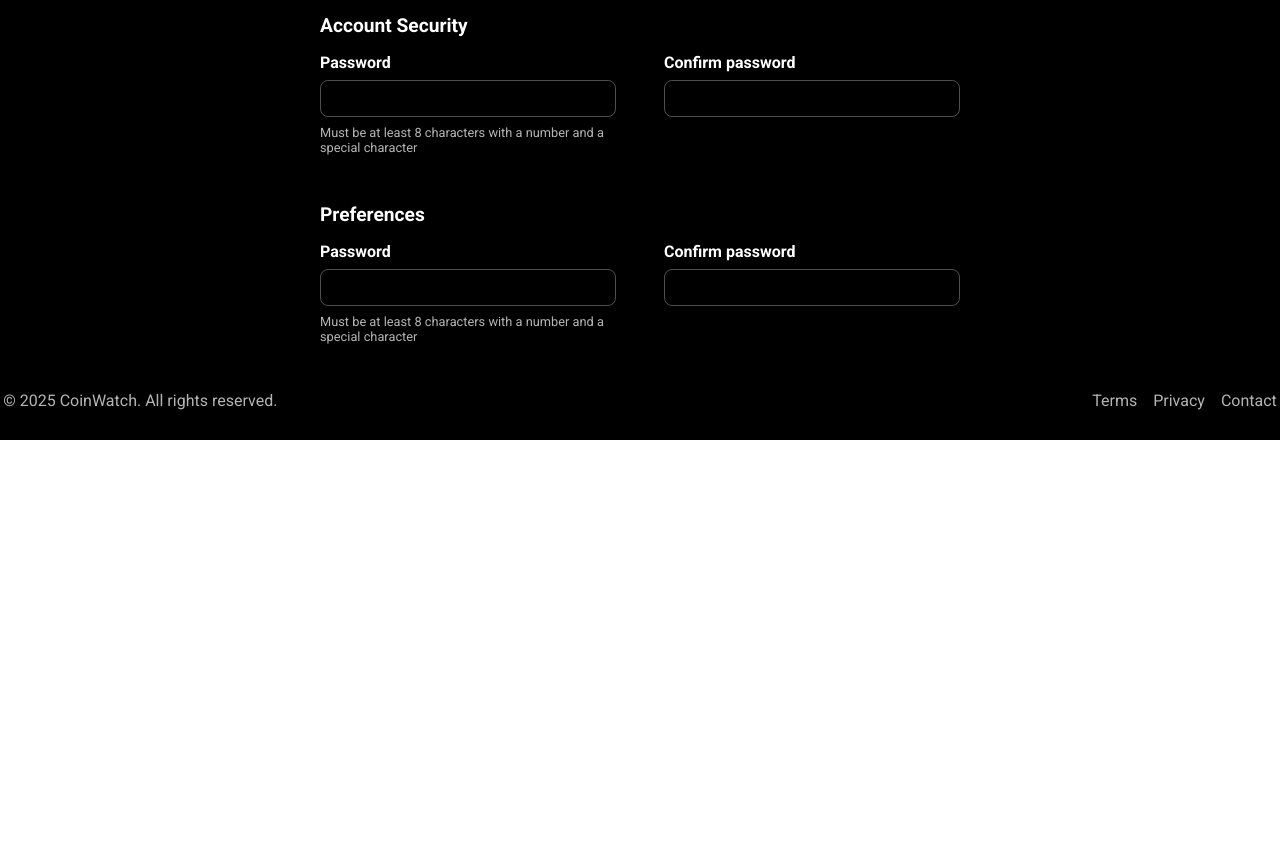
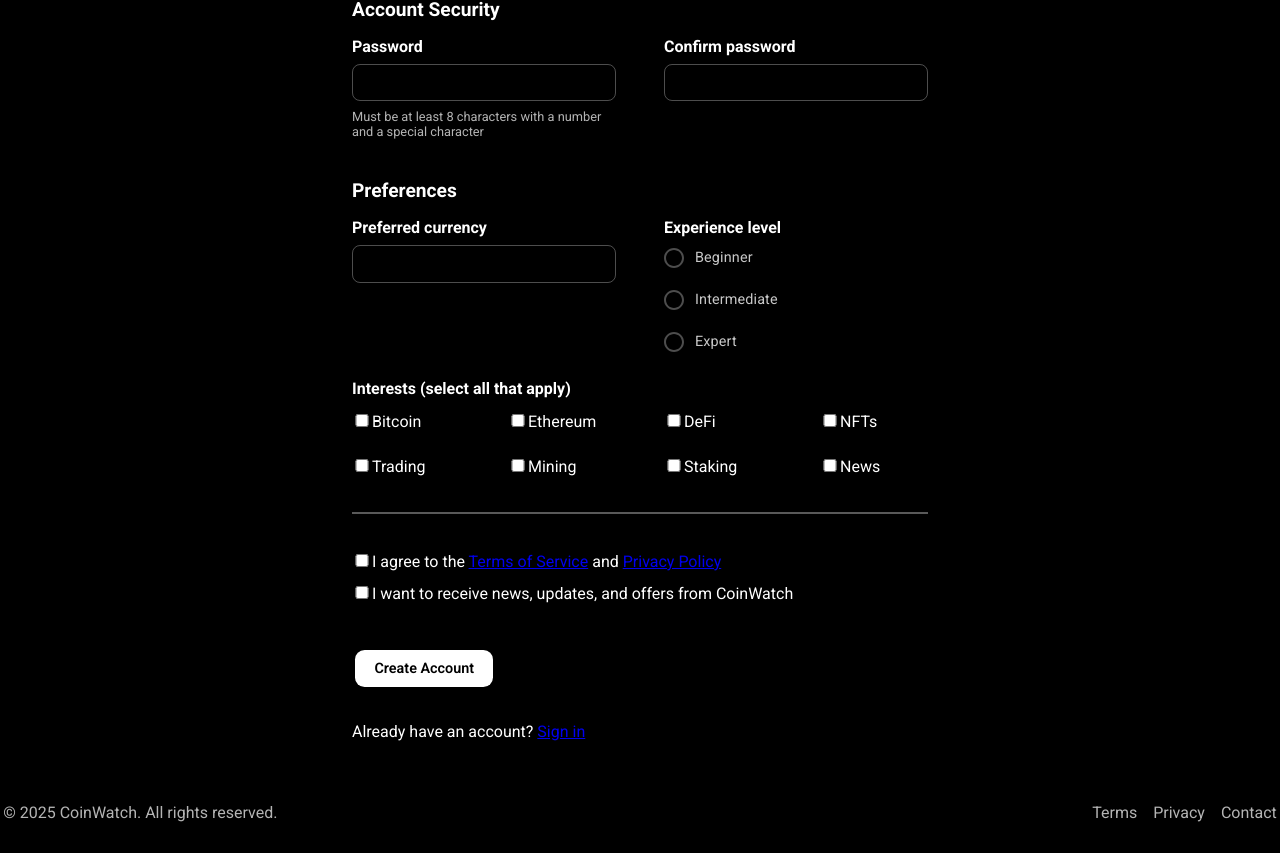
Before and after one commit to jakubzajkowski/coinwatch, a React (Vite) app in the folder frontend/: page /sign-up in a window 1280 px wide. Shown: the part 548-1401 px from the top of the page. Before the commit the page ends 988 px from the top, so only its background shows below. Built offline with nearby package versions, Linux system fonts and the light colour scheme; a web font is replaced by a local one.

Commit message:
Implement sign up page

```diff
--- a/frontend/src/components/styled.tsx
+++ b/frontend/src/components/styled.tsx
@@ -1,8 +1,8 @@
 import styled from 'styled-components'
 import {Link} from "react-router-dom";
-import {MenuItem, SelectChangeEvent} from "@mui/material";
+import {FormControlLabel, MenuItem, Radio, SelectChangeEvent, Typography} from "@mui/material";
 import Select from '@mui/material/Select';
-import {ChangeEvent, useEffect, useState} from "react";
+import {FC, useState} from "react";
 
 export const ButtonPrimary = styled.button`
     padding: 0.6rem 1.2rem;
@@ -76,7 +76,7 @@ export const InputCoinWatch = styled.input<InputCoinWatchProps>`
     background-color: transparent;
 
     @media (max-width: 950px) {
-        width: 60%;
+        width: 100%;
     }
 `;
 interface LabelCoinWatchProps {
@@ -147,3 +147,35 @@ export const SelectCoinWatch = ({items,width,defaultValue,margin} : SelectCoinWa
         ))}
     </Select>
 }
+interface RadioCoinWatchProps {
+    value: string;
+    label: string;
+}
+export const RadioCoinWatch: FC<RadioCoinWatchProps> = ({ value, label }) => {
+    return (
+        <FormControlLabel
+            value={value}
+            control={
+                <Radio
+                    sx={{
+                        color: 'rgb(255,255,255,0.3)',
+                        '&.Mui-checked': {
+                            color: '#ffffff',
+                        },
+                    }}
+                />
+            }
+            label={<Typography
+                sx={{
+                    fontSize:'0.9rem',
+                    color: 'rgb(200,200,200)',
+                    '&.Mui-checked': {
+                        color: '#ffffff',
+                    },
+                }}
+            >
+                {label}
+            </Typography>}
+        />
+    );
+};
--- a/frontend/src/pages/SignUp.tsx
+++ b/frontend/src/pages/SignUp.tsx
@@ -1,7 +1,8 @@
 import styled from "styled-components";
 import BackToHome from "../components/BackToHome.tsx";
-import {InputCoinWatch, LabelCoinWatch} from "../components/styled.tsx";
+import {ButtonPrimary, InputCoinWatch, LabelCoinWatch, RadioCoinWatch} from "../components/styled.tsx";
 import {SelectCoinWatch} from "../components/styled.tsx";
+import {RadioGroup} from "@mui/material";
 
 const Container = styled.div`
     display: flex;
@@ -13,10 +14,16 @@ const Container = styled.div`
     background-color: ${({ theme }) => theme.colors.secondary};
 `
 const Form = styled.form`
-    width: 50%;
+    width: 45%;
+    @media (max-width: 950px) {
+        width: 95%;
+    }
 `
 const Header = styled.div`
     width: 60%;
+    @media (max-width: 950px) {
+        width: 100%;
+    }
 `
 const Title = styled.h1`
     color: #ffffff;
@@ -30,9 +37,6 @@ const Description = styled.p`
     font-size: 1.2rem;
     text-align: center;
     width: 100%;
-    @media (max-width: 950px) {
-        width: 85%;
-    }
 `;
 
 const FormSection = styled.div`
@@ -40,12 +44,16 @@ const FormSection = styled.div`
     justify-content: center;
     display: flex;
     gap: 3rem;
+
+    @media (max-width: 950px) {
+        gap: 1rem;
+    }
 `
 
 const FormTitle = styled.h1`
     color: ${({ theme }) => theme.colors.primary};
     font-size: 1.2rem;
-    margin: 2rem 0 0 0;
+    margin: 1.5rem 0 0 0;
 `
 
 const SignUp = () =>{
@@ -83,7 +91,8 @@ const SignUp = () =>{
                     </div>
                     <div style={{width: '100%', margin: '1rem 0rem'}}>
                         <LabelCoinWatch htmlFor="email">Country</LabelCoinWatch>
-                        <SelectCoinWatch items={["Poland","USA","Germany"]} defaultValue="Select country" margin="0.5rem 0" width="100%"/>
+                        <SelectCoinWatch items={["Poland", "USA", "Germany"]} defaultValue="Select country"
+                                         margin="0.5rem 0" width="100%"/>
                     </div>
                 </div>
             </FormSection>
@@ -93,7 +102,7 @@ const SignUp = () =>{
                     <div style={{width: '100%', margin: '1rem 0rem'}}>
                         <LabelCoinWatch htmlFor="email">Password</LabelCoinWatch>
                         <InputCoinWatch type="password" margin="0.5rem 0" width="100%"/>
-                        <p style={{color: "#b4b4b4",fontSize: '0.8rem'}}>
+                        <p style={{color: "#b4b4b4", fontSize: '0.8rem'}}>
                             Must be at least 8 characters with a number and a special character
                         </p>
                     </div>
@@ -109,20 +118,85 @@ const SignUp = () =>{
             <FormSection>
                 <div style={{width: '100%'}}>
                     <div style={{width: '100%', margin: '1rem 0rem'}}>
-                        <LabelCoinWatch htmlFor="email">Password</LabelCoinWatch>
-                        <InputCoinWatch type="password" margin="0.5rem 0" width="100%"/>
-                        <p style={{color: "#b4b4b4",fontSize: '0.8rem'}}>
-                            Must be at least 8 characters with a number and a special character
-                        </p>
+                        <LabelCoinWatch htmlFor="email">Preferred currency</LabelCoinWatch>
+                        <SelectCoinWatch items={["PLN", "EUR", "USD"]} defaultValue="Select currency" margin="0.5rem 0"
+                                         width="100%"/>
                     </div>
                 </div>
                 <div style={{width: '100%'}}>
                     <div style={{width: '100%', margin: '1rem 0rem'}}>
-                        <LabelCoinWatch htmlFor="email">Confirm password</LabelCoinWatch>
-                        <InputCoinWatch margin="0.5rem 0" type="password" width="100%"/>
+                        <LabelCoinWatch htmlFor="email">Experience level</LabelCoinWatch>
+                        <RadioGroup>
+                            <RadioCoinWatch value="beginner" label="Beginner"/>
+                            <RadioCoinWatch value="intermediate" label="Intermediate"/>
+                            <RadioCoinWatch value="expert" label="Expert"/>
+                        </RadioGroup>
                     </div>
                 </div>
             </FormSection>
+            <p style={{color: "white", display: "inline", fontWeight: "bold"}}>Interests (select all that apply)</p>
+            <FormSection>
+                <div style={{width: '100%'}}>
+                    <div>
+                        <div>
+                            <InputCoinWatch type="checkbox" width={"20px"} margin="1rem 0"/>
+                            <p style={{color: "white", display: "inline"}}>Bitcoin</p>
+                        </div>
+                        <div>
+                            <InputCoinWatch type="checkbox" width={"20px"} margin="1rem 0"/>
+                            <p style={{color: "white", display: "inline"}}>Trading</p>
+                        </div>
+                    </div>
+                </div>
+                <div style={{width: '100%'}}>
+                    <div>
+                        <div>
+                            <InputCoinWatch type="checkbox" width={"20px"} margin="1rem 0"/>
+                            <p style={{color: "white", display: "inline"}}>Ethereum</p>
+                        </div>
+                        <div>
+                            <InputCoinWatch type="checkbox" width={"20px"} margin="1rem 0"/>
+                            <p style={{color: "white", display: "inline"}}>Mining</p>
+                        </div>
+                    </div>
+                </div>
+                <div style={{width: '100%'}}>
+                    <div>
+                        <div>
+                            <InputCoinWatch type="checkbox" width={"20px"} margin="1rem 0"/>
+                            <p style={{color: "white", display: "inline"}}>DeFi</p>
+                        </div>
+                        <div>
+                            <InputCoinWatch type="checkbox" width={"20px"} margin="1rem 0"/>
+                            <p style={{color: "white", display: "inline"}}>Staking</p>
+                        </div>
+                    </div>
+                </div>
+                <div style={{width: '100%'}}>
+                    <div>
+                        <div>
+                            <InputCoinWatch type="checkbox" width={"20px"} margin="1rem 0"/>
+                            <p style={{color: "white", display: "inline"}}>NFTs</p>
+                        </div>
+                        <div>
+                            <InputCoinWatch type="checkbox" width={"20px"} margin="1rem 0"/>
+                            <p style={{color: "white", display: "inline"}}>News</p>
+                        </div>
+                    </div>
+                </div>
+            </FormSection>
+            <div style={{border: "1px solid rgb(222,222,222,0.4)", margin: "1.5rem 0"}}></div>
+            <div>
+                <InputCoinWatch type="checkbox" width={"20px"} margin="1rem 0"/>
+                <p style={{color: "white", display: "inline"}}>I agree to the <a href="#">Terms of Service</a> and <a href="#">Privacy Policy</a></p>
+            </div>
+            <div>
+                <InputCoinWatch type="checkbox" width={"20px"} margin="0.2rem 0 3rem 0"/>
+                <p style={{color: "white", display: "inline"}}>I want to receive news, updates, and offers from
+                    CoinWatch</p>
+            </div>
+            <ButtonPrimary>Create Account</ButtonPrimary>
+            <p style={{color: "white",margin:"2rem 0"}}>Already have an account? <a href="#">Sign in</a></p>
         </Form>
     </Container>)
 }
```
